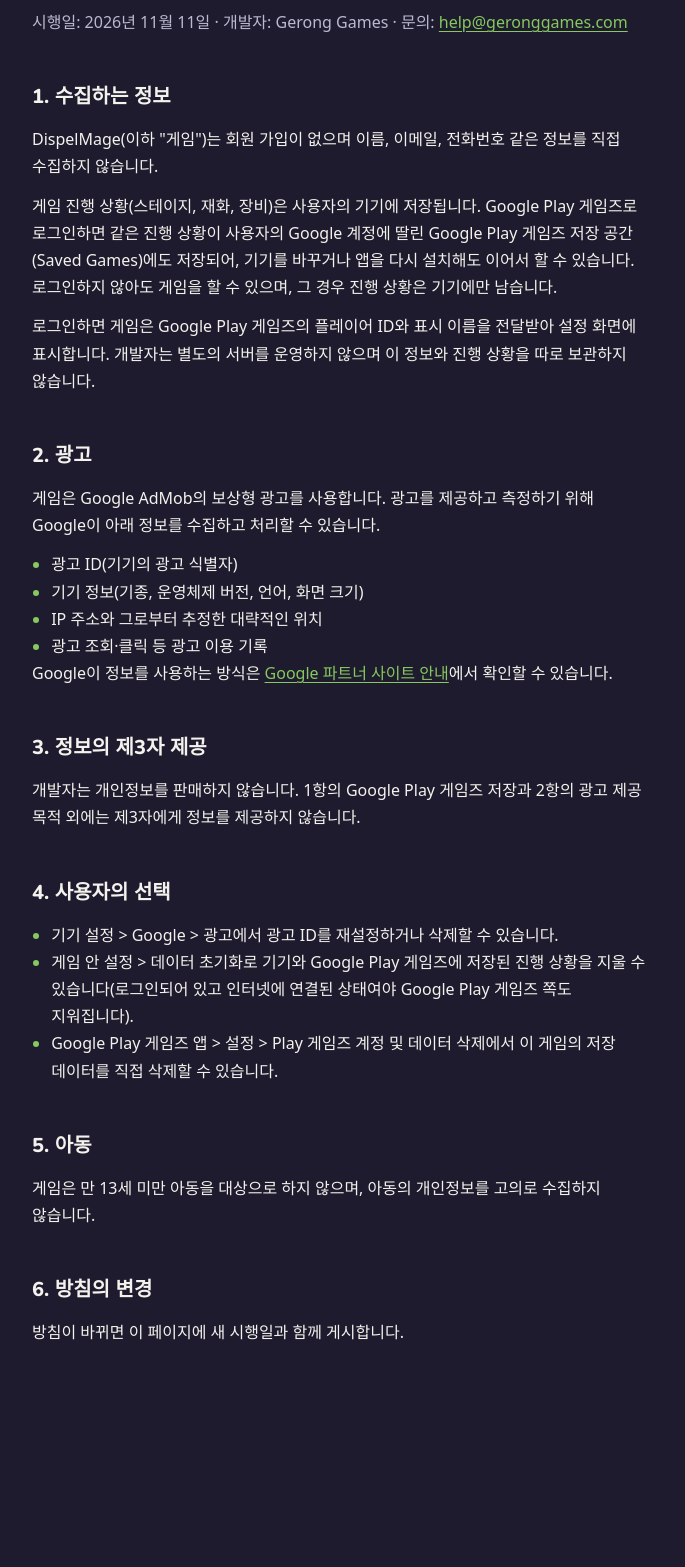
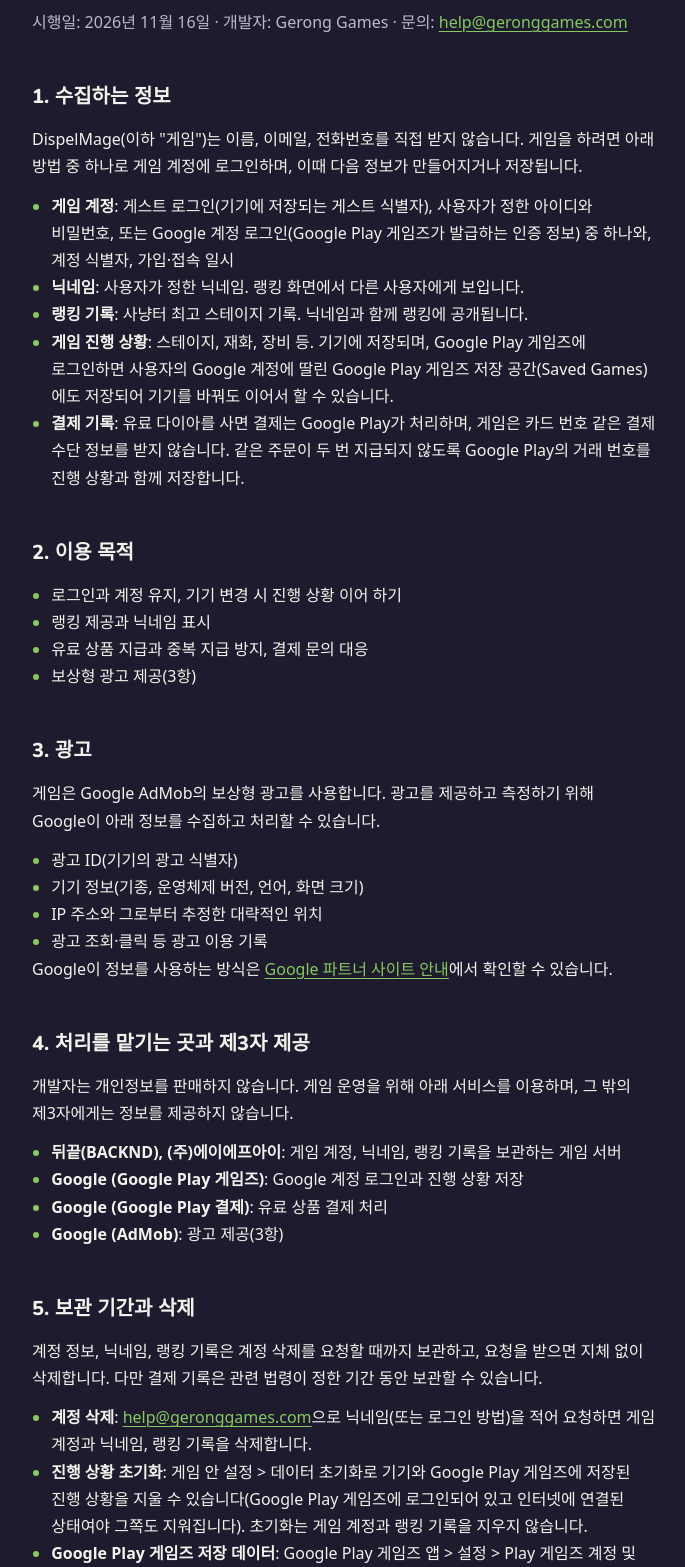
Before and after one commit to kimdonghyeon18/geronggames-site, a plain HTML site: page privacy/index.html in a window 1280 px wide. Shown: the part 240-1807 px from the top of the page, without its empty margins (296-981 px from the left). Before the commit the page ends 1666 px from the top, so only its background shows below. Drawn offline with nearby package versions, Linux system fonts and the light colour scheme; a web font is replaced by a local one.

Commit message:
feat: app-ads.txt 추가, 개인정보처리방침에 뒤끝 계정·랭킹·결제 반영

```diff
--- a/privacy/index.html
+++ b/privacy/index.html
@@ -17,14 +17,27 @@
   <main class="doc">
     <a class="home" href="../"><img src="../assets/logo.png" alt="Gerong Games 첫 화면으로" width="904" height="992"></a>
     <h1>DispelMage 개인정보처리방침</h1>
-    <p class="meta">시행일: 2026년 11월 11일 · 개발자: Gerong Games · 문의: <a href="mailto:help@geronggames.com">help@geronggames.com</a></p>
+    <p class="meta">시행일: 2026년 11월 16일 · 개발자: Gerong Games · 문의: <a href="mailto:help@geronggames.com">help@geronggames.com</a></p>
 
     <h2>1. 수집하는 정보</h2>
-    <p>DispelMage(이하 "게임")는 회원 가입이 없으며 이름, 이메일, 전화번호 같은 정보를 직접 수집하지 않습니다.</p>
-    <p>게임 진행 상황(스테이지, 재화, 장비)은 사용자의 기기에 저장됩니다. Google Play 게임즈로 로그인하면 같은 진행 상황이 사용자의 Google 계정에 딸린 Google Play 게임즈 저장 공간(Saved Games)에도 저장되어, 기기를 바꾸거나 앱을 다시 설치해도 이어서 할 수 있습니다. 로그인하지 않아도 게임을 할 수 있으며, 그 경우 진행 상황은 기기에만 남습니다.</p>
-    <p>로그인하면 게임은 Google Play 게임즈의 플레이어 ID와 표시 이름을 전달받아 설정 화면에 표시합니다. 개발자는 별도의 서버를 운영하지 않으며 이 정보와 진행 상황을 따로 보관하지 않습니다.</p>
+    <p>DispelMage(이하 "게임")는 이름, 이메일, 전화번호를 직접 받지 않습니다. 게임을 하려면 아래 방법 중 하나로 게임 계정에 로그인하며, 이때 다음 정보가 만들어지거나 저장됩니다.</p>
+    <ul>
+      <li><strong>게임 계정</strong>: 게스트 로그인(기기에 저장되는 게스트 식별자), 사용자가 정한 아이디와 비밀번호, 또는 Google 계정 로그인(Google Play 게임즈가 발급하는 인증 정보) 중 하나와, 계정 식별자, 가입·접속 일시</li>
+      <li><strong>닉네임</strong>: 사용자가 정한 닉네임. 랭킹 화면에서 다른 사용자에게 보입니다.</li>
+      <li><strong>랭킹 기록</strong>: 사냥터 최고 스테이지 기록. 닉네임과 함께 랭킹에 공개됩니다.</li>
+      <li><strong>게임 진행 상황</strong>: 스테이지, 재화, 장비 등. 기기에 저장되며, Google Play 게임즈에 로그인하면 사용자의 Google 계정에 딸린 Google Play 게임즈 저장 공간(Saved Games)에도 저장되어 기기를 바꿔도 이어서 할 수 있습니다.</li>
+      <li><strong>결제 기록</strong>: 유료 다이아를 사면 결제는 Google Play가 처리하며, 게임은 카드 번호 같은 결제 수단 정보를 받지 않습니다. 같은 주문이 두 번 지급되지 않도록 Google Play의 거래 번호를 진행 상황과 함께 저장합니다.</li>
+    </ul>
 
-    <h2>2. 광고</h2>
+    <h2>2. 이용 목적</h2>
+    <ul>
+      <li>로그인과 계정 유지, 기기 변경 시 진행 상황 이어 하기</li>
+      <li>랭킹 제공과 닉네임 표시</li>
+      <li>유료 상품 지급과 중복 지급 방지, 결제 문의 대응</li>
+      <li>보상형 광고 제공(3항)</li>
+    </ul>
+
+    <h2>3. 광고</h2>
     <p>게임은 Google AdMob의 보상형 광고를 사용합니다. 광고를 제공하고 측정하기 위해 Google이 아래 정보를 수집하고 처리할 수 있습니다.</p>
     <ul>
       <li>광고 ID(기기의 광고 식별자)</li>
@@ -34,20 +47,28 @@
     </ul>
     <p>Google이 정보를 사용하는 방식은 <a href="https://policies.google.com/technologies/partner-sites">Google 파트너 사이트 안내</a>에서 확인할 수 있습니다.</p>
 
-    <h2>3. 정보의 제3자 제공</h2>
-    <p>개발자는 개인정보를 판매하지 않습니다. 1항의 Google Play 게임즈 저장과 2항의 광고 제공 목적 외에는 제3자에게 정보를 제공하지 않습니다.</p>
-
-    <h2>4. 사용자의 선택</h2>
+    <h2>4. 처리를 맡기는 곳과 제3자 제공</h2>
+    <p>개발자는 개인정보를 판매하지 않습니다. 게임 운영을 위해 아래 서비스를 이용하며, 그 밖의 제3자에게는 정보를 제공하지 않습니다.</p>
     <ul>
-      <li>기기 설정 &gt; Google &gt; 광고에서 광고 ID를 재설정하거나 삭제할 수 있습니다.</li>
-      <li>게임 안 설정 &gt; 데이터 초기화로 기기와 Google Play 게임즈에 저장된 진행 상황을 지울 수 있습니다(로그인되어 있고 인터넷에 연결된 상태여야 Google Play 게임즈 쪽도 지워집니다).</li>
-      <li>Google Play 게임즈 앱 &gt; 설정 &gt; Play 게임즈 계정 및 데이터 삭제에서 이 게임의 저장 데이터를 직접 삭제할 수 있습니다.</li>
+      <li><strong>뒤끝(BACKND), (주)에이에프아이</strong>: 게임 계정, 닉네임, 랭킹 기록을 보관하는 게임 서버</li>
+      <li><strong>Google (Google Play 게임즈)</strong>: Google 계정 로그인과 진행 상황 저장</li>
+      <li><strong>Google (Google Play 결제)</strong>: 유료 상품 결제 처리</li>
+      <li><strong>Google (AdMob)</strong>: 광고 제공(3항)</li>
     </ul>
 
-    <h2>5. 아동</h2>
+    <h2>5. 보관 기간과 삭제</h2>
+    <p>계정 정보, 닉네임, 랭킹 기록은 계정 삭제를 요청할 때까지 보관하고, 요청을 받으면 지체 없이 삭제합니다. 다만 결제 기록은 관련 법령이 정한 기간 동안 보관할 수 있습니다.</p>
+    <ul>
+      <li><strong>계정 삭제</strong>: <a href="mailto:help@geronggames.com">help@geronggames.com</a>으로 닉네임(또는 로그인 방법)을 적어 요청하면 게임 계정과 닉네임, 랭킹 기록을 삭제합니다.</li>
+      <li><strong>진행 상황 초기화</strong>: 게임 안 설정 &gt; 데이터 초기화로 기기와 Google Play 게임즈에 저장된 진행 상황을 지울 수 있습니다(Google Play 게임즈에 로그인되어 있고 인터넷에 연결된 상태여야 그쪽도 지워집니다). 초기화는 게임 계정과 랭킹 기록을 지우지 않습니다.</li>
+      <li><strong>Google Play 게임즈 저장 데이터</strong>: Google Play 게임즈 앱 &gt; 설정 &gt; Play 게임즈 계정 및 데이터 삭제에서 직접 지울 수 있습니다.</li>
+      <li><strong>광고 ID</strong>: 기기 설정 &gt; Google &gt; 광고에서 재설정하거나 삭제할 수 있습니다.</li>
+    </ul>
+
+    <h2>6. 아동</h2>
     <p>게임은 만 13세 미만 아동을 대상으로 하지 않으며, 아동의 개인정보를 고의로 수집하지 않습니다.</p>
 
-    <h2>6. 방침의 변경</h2>
+    <h2>7. 방침의 변경</h2>
     <p>방침이 바뀌면 이 페이지에 새 시행일과 함께 게시합니다.</p>
   </main>
 </body>
```
Also changed, not shown: app-ads.txt (added).
